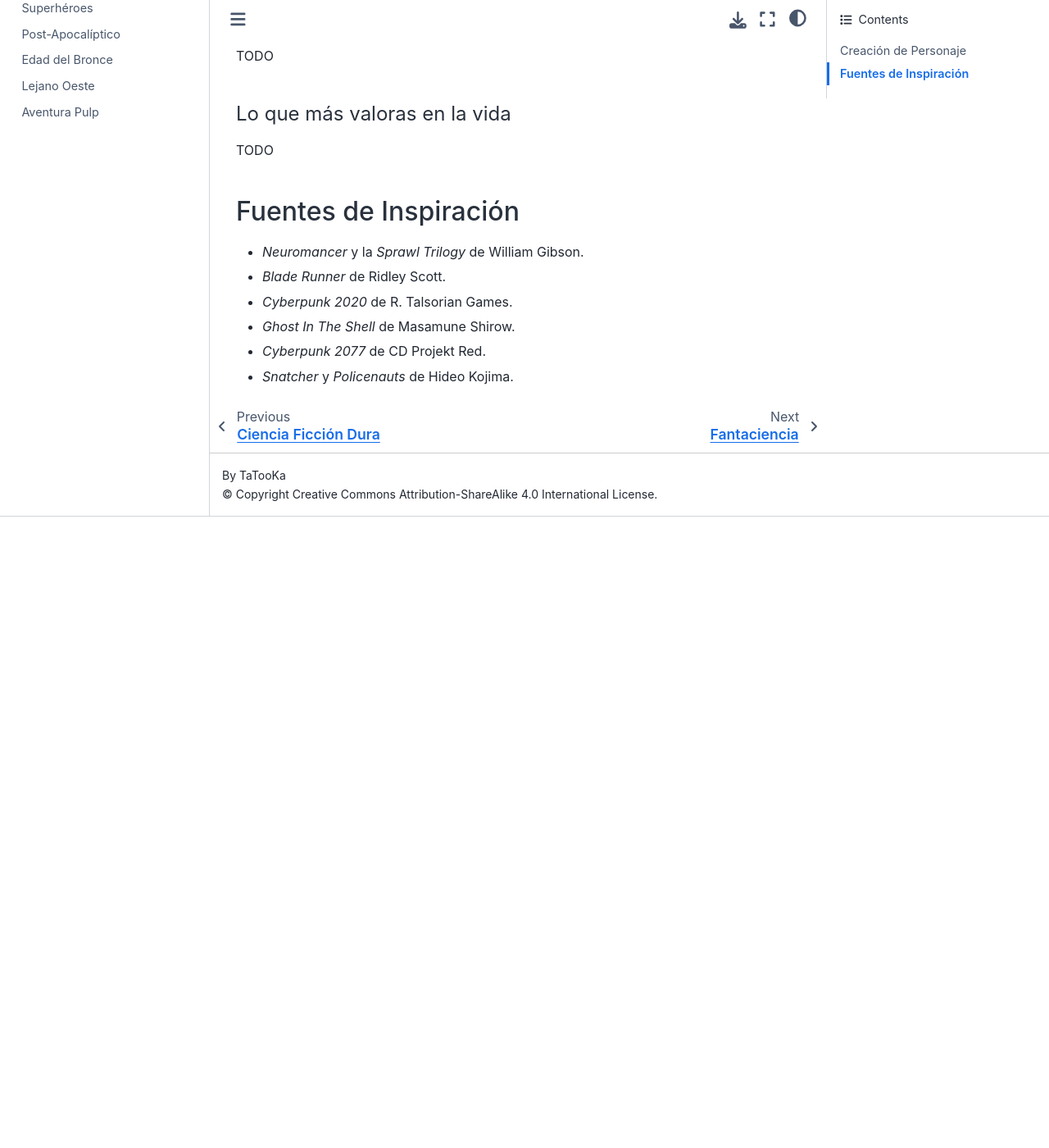
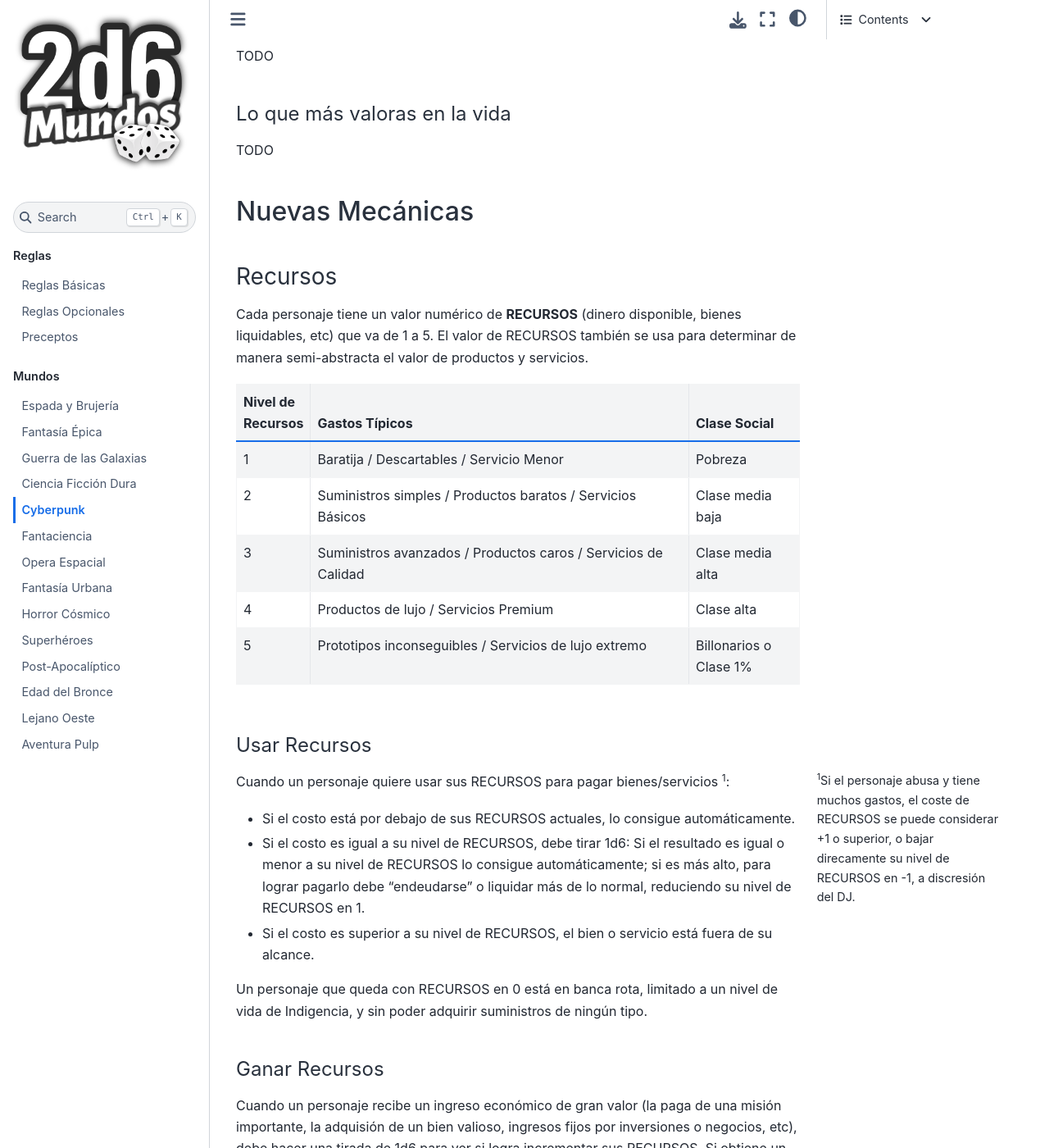
Before and after one commit to TaTooKa/2d6Mundos, a Sphinx documentation site: the page built from docs/source/pages/worlds/cyberpunk.rst, in a window 1280 px wide and 1400 px high, scrolled down 11202 px. Shown: the whole window at 82% size. Built offline with Sphinx 7.4.7 and the Sphinx Book theme 1.1.4, drawn with Linux system fonts in a browser that asks for light colours; some web fonts are replaced; before the commit the page ends 11832 px from its top, so only the background shows below that; some of the changed text lies outside the part shown.

Commit message:
add Resources rules
Co-authored-by: Copilot <copilot@github.com>

```diff
--- a/docs/source/pages/worlds/cyberpunk.rst
+++ b/docs/source/pages/worlds/cyberpunk.rst
@@ -310,6 +310,59 @@ Lo que más valoras en la vida
 
 TODO
 
+Nuevas Mecánicas
+----------------
+
+Recursos
+^^^^^^^^
+
+Cada personaje tiene un valor numérico de **RECURSOS** (dinero disponible, bienes liquidables, etc) que va de 1 a 5. El valor de RECURSOS también se usa para determinar de manera semi-abstracta el valor de productos y servicios.
+
+.. csv-table::
+   :widths: 10, 70, 20
+   :header: "Nivel de Recursos", "Gastos Típicos", "Clase Social"
+
+   "1", "Baratija / Descartables / Servicio Menor", "Pobreza"
+   "2", "Suministros simples / Productos baratos / Servicios Básicos", "Clase media baja"
+   "3", "Suministros avanzados / Productos caros / Servicios de Calidad", "Clase media alta"
+   "4", "Productos de lujo / Servicios Premium", "Clase alta"
+   "5", "Prototipos inconseguibles / Servicios de lujo extremo", "Billonarios o Clase 1%"
+
+Usar Recursos
+~~~~~~~~~~~~~
+
+Cuando un personaje quiere usar sus RECURSOS para pagar bienes/servicios [#]_:
+
+.. [#] Si el personaje abusa y tiene muchos gastos, el coste de RECURSOS se puede considerar +1 o superior, o bajar direcamente su nivel de RECURSOS en -1, a discresión del DJ.
+
+* Si el costo está por debajo de sus RECURSOS actuales, lo consigue automáticamente.
+* Si el costo es igual a su nivel de RECURSOS, debe tirar 1d6: Si el resultado es igual o menor a su nivel de RECURSOS lo consigue automáticamente; si es más alto, para lograr pagarlo debe "endeudarse" o liquidar más de lo normal, reduciendo su nivel de RECURSOS en 1.
+* Si el costo es superior a su nivel de RECURSOS, el bien o servicio está fuera de su alcance.
+
+
+Un personaje que queda con RECURSOS en 0 está en banca rota, limitado a un nivel de vida de Indigencia, y sin poder adquirir suministros de ningún tipo.
+
+Ganar Recursos
+~~~~~~~~~~~~~~
+
+Cuando un personaje recibe un ingreso económico de gran valor (la paga de una misión importante, la adquisión de un bien valioso, ingresos fijos por inversiones o negocios, etc), debe hacer una tirada de 1d6 para ver si logra incrementar sus RECURSOS. Si obtiene un resultado igual o menor a sus RECURSOS actuales, mantiene el mismo nivel. Si el resultado es superior, incrementa sus RECURSOS en +1 (máximo 5).
+
+Expensas y Gastos Corrientes
+~~~~~~~~~~~~~~~~~~~~~~~~~~~~
+
+Al final de cada mes que transcurre en la ficción, el personaje debe pagar por su **Estilo de Vida**, siguiendo las reglas de usar sus RECURSOS de más arriba.
+
+.. csv-table::
+   :widths: 25, 60, 15
+   :header: "Estilo de Vida", "Descripción", "Coste Mensual de Recursos"
+
+   "Pobreza Extrema / Indigencia",  "El personaje no tiene un lugar fijo donde dormir y come sobras de la basura o mendiga para sobrevivir.",  "0"
+   "Pobreza / Mala Vida",  "El personaje vive en hoteles-cofre, o en edificios abandonados / ocupados, lidiando con pandilleros y casi sin servicios básicos.",  "1"
+   "Clase media-baja",  "El personaje vive en un mono-ambiente muy pequeño en una zona insegura y con servicios básicos intermitentes.",  "2"
+   "Clase media-alta",  "El personaje vive en una zona decente de la ciudad, en un departamento de 2 o 3 ambientes, con servicios básicos completos y puede darse algún que otro gusto en productos de marca o servicios premium.",  "3"
+   "Clase alta",  "El personaje vive en un piso lujoso en un edificio con clase y seguridad de primera, con servicios premium y acceso a casi cualquier producto de alto nivel.",  "4"
+   "1%",  "El personaje tiene múltiples propiedades, viaja en avión privado cuando quiere, se mueve en primera clase y atiende eventos del jet-set; con servidumbre para lo que necesite.",  "5"
+
 Fuentes de Inspiración
 ----------------------
 
@@ -319,3 +372,4 @@ Fuentes de Inspiración
 * *Ghost In The Shell* de Masamune Shirow.
 * *Cyberpunk 2077* de CD Projekt Red.
 * *Snatcher* y *Policenauts* de Hideo Kojima.
+* *Robocop* y *Total Recall* de Paul Verhoeven.
```
